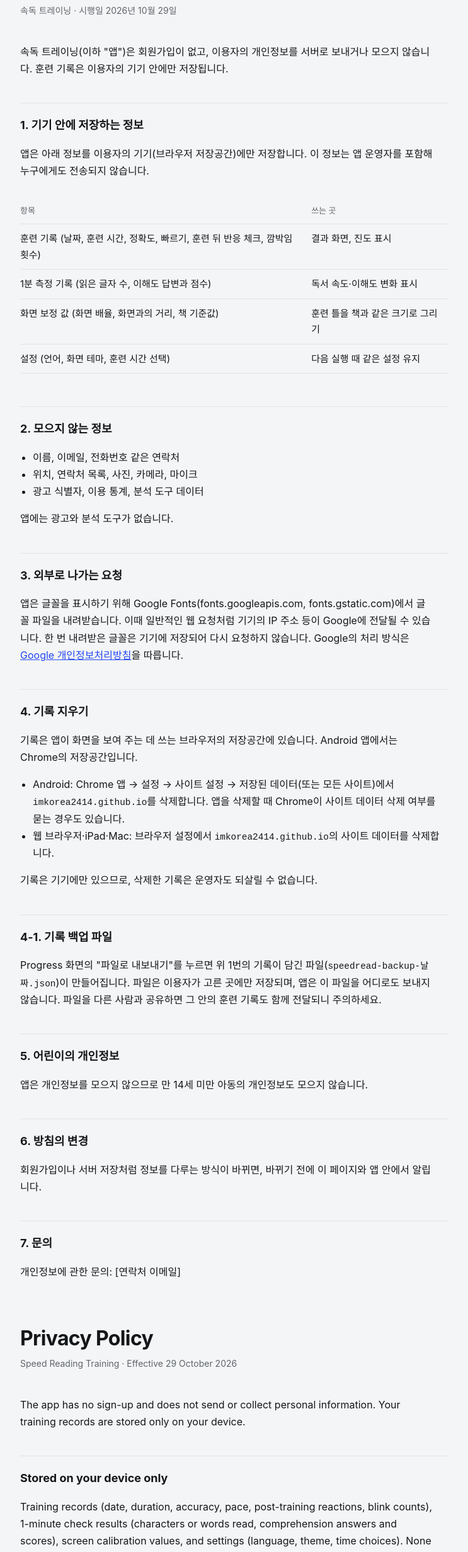
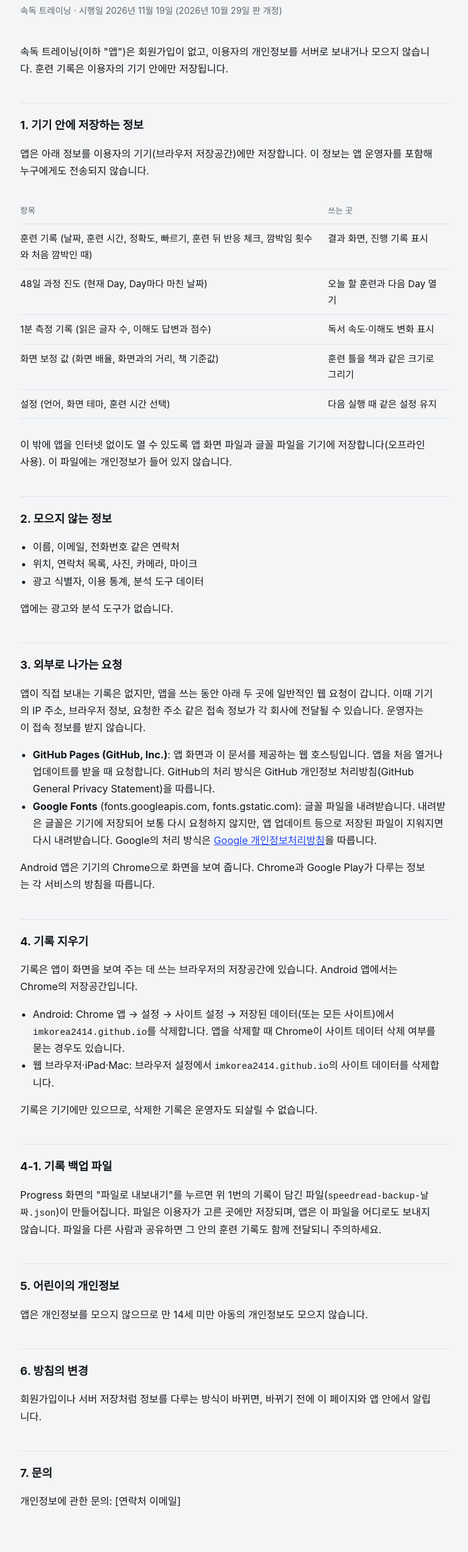
Before and after one commit to imkorea2414/imkorea2414.github.io, a plain HTML site: page privacy.html in a window 1280 px wide. Shown: the part 91-2555 px from the top of the page at 63% size, without its empty margins (268-1011 px from the left). Drawn offline with Linux system fonts and the light colour scheme.

Commit message:
출시 준비: 개인정보처리방침 개정, 독립 서비스 고지, 스토어 문구 정리, 문서 최신화
- privacy.html (서비스 안내): 실제 동작과 대조해 개정 (시행일 2026-11-19)
  · 진도 기록(현재 Day·마친 날짜), 처음 깜박인 때, 오프라인용 앱 파일 저장을 추가
  · 외부 요청에 GitHub Pages(호스팅) 접속 정보 추가, Google Fonts '다시 요청하지 않음'을 '보통'으로 정확히
  · Android 앱은 Chrome으로 표시, Chrome·Google Play는 각자 방침. 문의 이메일은 여전히 빈칸
- 대시보드 하단 고지(한/영, 문구만): '프로토타입', '원전 도안을 복제하지 않았습니다'(사실과 다를 수 있음) 삭제,
  '원저자·출판사와 공식적인 관계가 없는 독립 서비스', '책의 모형을 바탕으로 새로 그림', '기기에만 저장'으로
- 스토어 초안: 앱 이름 '속독 트레이닝' 확정, '책의 시간 범위 안에서'·'모든 수치에 쪽수'·'훈련 그림 직접 제작' 등
  검증 결과와 다른 표현 정리, 권리 확인 전 공개 등록 금지 명시
- Play Console 초안: 데이터 보안 근거(전송 코드 없음, 호스팅·글꼴 접속 정보) 갱신, 확인 필요 항목 표시
- README·CLAUDE.md·테스트 문서 최신화, docs/최종_병합_및_실기기_테스트_계획.md 추가 (병합 순서·실기기 항목·기록 재작성 계획·차단 요소·권리 검토 목록)
- 훈련 로직·디자인 변경 없음. 관련 테스트(compattest, pwatest, swtest) 통과

Co-Authored-By: Claude Opus 5.5 <noreply@anthropic.com>
Claude-Session: https://claude.ai/code/session_01UqqFWcaj35dCieaBZkyc8n

```diff
--- a/privacy.html
+++ b/privacy.html
@@ -27,7 +27,7 @@ code{font-size:.9em;overflow-wrap:anywhere}
 <body>
 <main>
 <h1>개인정보처리방침</h1>
-<p class="meta">속독 트레이닝 · 시행일 2026년 10월 29일</p>
+<p class="meta">속독 트레이닝 · 시행일 2026년 11월 19일 (2026년 10월 29일 판 개정)</p>
 
 <p>속독 트레이닝(이하 "앱")은 회원가입이 없고, 이용자의 개인정보를 서버로 보내거나 모으지 않습니다. 훈련 기록은 이용자의 기기 안에만 저장됩니다.</p>
 
@@ -35,11 +35,13 @@ code{font-size:.9em;overflow-wrap:anywhere}
 <p>앱은 아래 정보를 이용자의 기기(브라우저 저장공간)에만 저장합니다. 이 정보는 앱 운영자를 포함해 누구에게도 전송되지 않습니다.</p>
 <div class="wrap"><table>
 <tr><th>항목</th><th>쓰는 곳</th></tr>
-<tr><td>훈련 기록 (날짜, 훈련 시간, 정확도, 빠르기, 훈련 뒤 반응 체크, 깜박임 횟수)</td><td>결과 화면, 진도 표시</td></tr>
+<tr><td>훈련 기록 (날짜, 훈련 시간, 정확도, 빠르기, 훈련 뒤 반응 체크, 깜박임 횟수와 처음 깜박인 때)</td><td>결과 화면, 진행 기록 표시</td></tr>
+<tr><td>48일 과정 진도 (현재 Day, Day마다 마친 날짜)</td><td>오늘 할 훈련과 다음 Day 열기</td></tr>
 <tr><td>1분 측정 기록 (읽은 글자 수, 이해도 답변과 점수)</td><td>독서 속도·이해도 변화 표시</td></tr>
 <tr><td>화면 보정 값 (화면 배율, 화면과의 거리, 책 기준값)</td><td>훈련 틀을 책과 같은 크기로 그리기</td></tr>
 <tr><td>설정 (언어, 화면 테마, 훈련 시간 선택)</td><td>다음 실행 때 같은 설정 유지</td></tr>
 </table></div>
+<p>이 밖에 앱을 인터넷 없이도 열 수 있도록 앱 화면 파일과 글꼴 파일을 기기에 저장합니다(오프라인 사용). 이 파일에는 개인정보가 들어 있지 않습니다.</p>
 
 <h2>2. 모으지 않는 정보</h2>
 <ul>
@@ -50,7 +52,12 @@ code{font-size:.9em;overflow-wrap:anywhere}
 <p>앱에는 광고와 분석 도구가 없습니다.</p>
 
 <h2>3. 외부로 나가는 요청</h2>
-<p>앱은 글꼴을 표시하기 위해 Google Fonts(fonts.googleapis.com, fonts.gstatic.com)에서 글꼴 파일을 내려받습니다. 이때 일반적인 웹 요청처럼 기기의 IP 주소 등이 Google에 전달될 수 있습니다. 한 번 내려받은 글꼴은 기기에 저장되어 다시 요청하지 않습니다. Google의 처리 방식은 <a href="https://policies.google.com/privacy" rel="noopener">Google 개인정보처리방침</a>을 따릅니다.</p>
+<p>앱이 직접 보내는 기록은 없지만, 앱을 쓰는 동안 아래 두 곳에 일반적인 웹 요청이 갑니다. 이때 기기의 IP 주소, 브라우저 정보, 요청한 주소 같은 접속 정보가 각 회사에 전달될 수 있습니다. 운영자는 이 접속 정보를 받지 않습니다.</p>
+<ul>
+<li><b>GitHub Pages (GitHub, Inc.)</b>: 앱 화면과 이 문서를 제공하는 웹 호스팅입니다. 앱을 처음 열거나 업데이트를 받을 때 요청합니다. GitHub의 처리 방식은 GitHub 개인정보 처리방침(GitHub General Privacy Statement)을 따릅니다.</li>
+<li><b>Google Fonts</b> (fonts.googleapis.com, fonts.gstatic.com): 글꼴 파일을 내려받습니다. 내려받은 글꼴은 기기에 저장되어 보통 다시 요청하지 않지만, 앱 업데이트 등으로 저장된 파일이 지워지면 다시 내려받습니다. Google의 처리 방식은 <a href="https://policies.google.com/privacy" rel="noopener">Google 개인정보처리방침</a>을 따릅니다.</li>
+</ul>
+<p>Android 앱은 기기의 Chrome으로 화면을 보여 줍니다. Chrome과 Google Play가 다루는 정보는 각 서비스의 방침을 따릅니다.</p>
 
 <h2>4. 기록 지우기</h2>
 <p>기록은 앱이 화면을 보여 주는 데 쓰는 브라우저의 저장공간에 있습니다. Android 앱에서는 Chrome의 저장공간입니다.</p>
@@ -73,14 +80,19 @@ code{font-size:.9em;overflow-wrap:anywhere}
 
 <section class="en" lang="en">
 <h1>Privacy Policy</h1>
-<p class="meta">Speed Reading Training · Effective 29 October 2026</p>
+<p class="meta">Speed Reading Training · Effective 19 November 2026 (revises the 29 October 2026 version)</p>
 <p>The app has no sign-up and does not send or collect personal information. Your training records are stored only on your device.</p>
 <h2>Stored on your device only</h2>
-<p>Training records (date, duration, accuracy, pace, post-training reactions, blink counts), 1-minute check results (characters or words read, comprehension answers and scores), screen calibration values, and settings (language, theme, time choices). None of this is sent to anyone, including the developer.</p>
+<p>Training records (date, duration, accuracy, pace, post-training reactions, blink counts and when you first blinked), 48-day course progress (current day and the date each day was completed), 1-minute check results (characters or words read, comprehension answers and scores), screen calibration values, and settings (language, theme, time choices). None of this is sent to anyone, including the developer. The app also keeps its own screen files and fonts on the device so it can open offline; these contain no personal information.</p>
 <h2>Not collected</h2>
 <p>Contact details, location, contacts, photos, camera, microphone, advertising IDs and analytics. The app has no ads or analytics tools.</p>
 <h2>Requests to other services</h2>
-<p>The app downloads font files from Google Fonts. As with any web request, your device's IP address may be sent to Google. Downloaded fonts are kept on the device. See the <a href="https://policies.google.com/privacy" rel="noopener">Google Privacy Policy</a>.</p>
+<p>The app itself sends no records, but using it makes ordinary web requests to two services. As with any web request, connection details such as your IP address, browser information and the requested address may reach these companies. The developer does not receive them.</p>
+<ul>
+<li><b>GitHub Pages (GitHub, Inc.)</b> hosts the app and this page; it is contacted when the app is first opened or updated. See the GitHub General Privacy Statement.</li>
+<li><b>Google Fonts</b> provides the fonts. Downloaded fonts are kept on the device and usually not requested again, unless the stored files are cleared (for example by an app update). See the <a href="https://policies.google.com/privacy" rel="noopener">Google Privacy Policy</a>.</li>
+</ul>
+<p>The Android app shows the app through Chrome on your device. Information handled by Chrome and Google Play follows their own policies.</p>
 <h2>Deleting your records</h2>
 <p>Records live in the browser storage the app uses (Chrome's storage for the Android app). To delete them, remove the site data for <code>imkorea2414.github.io</code> in your browser settings (Android: Chrome → Settings → Site settings → Stored data). Chrome may also offer to clear site data when you uninstall the app. Because records exist only on your device, deleted records cannot be recovered.</p>
 <h2>Backup files</h2>
```
Also changed, not shown: index.html (+2 -2 lines), src/template.html (+2 -2 lines), 8 other files.
